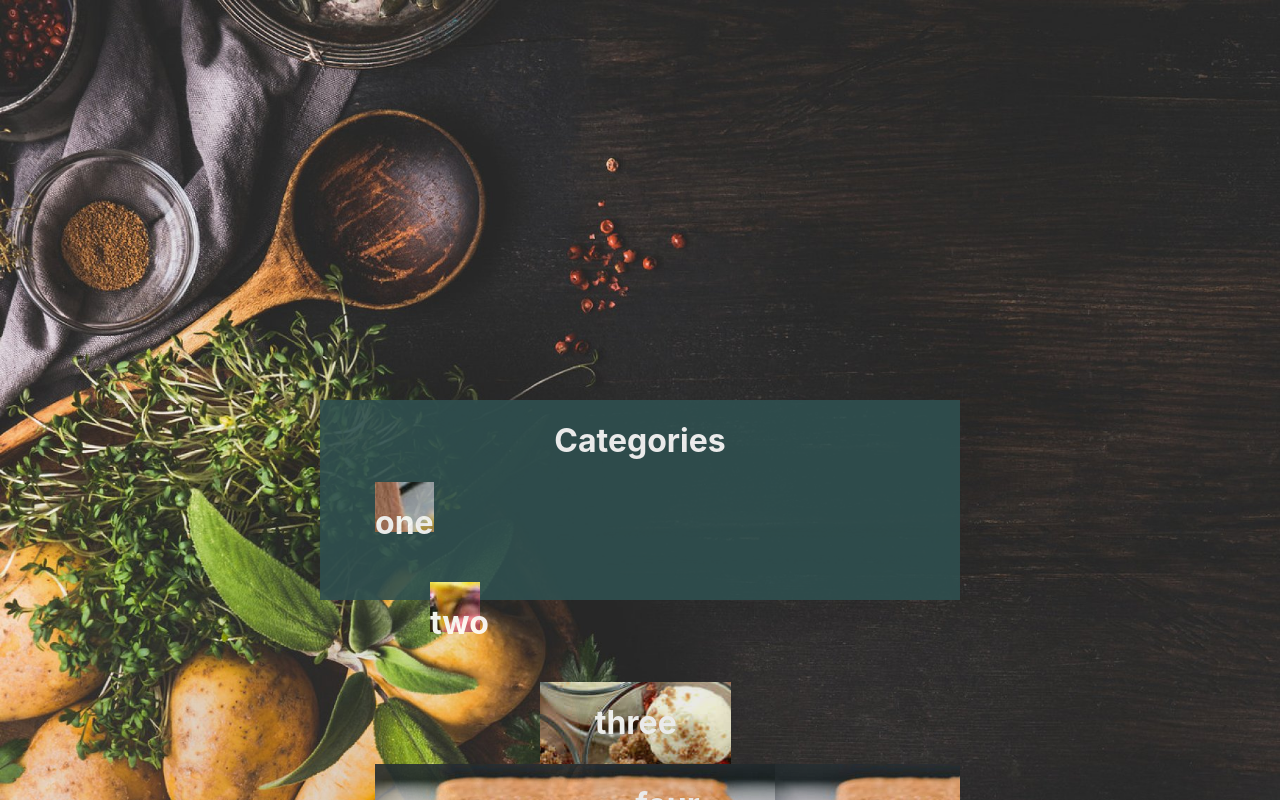
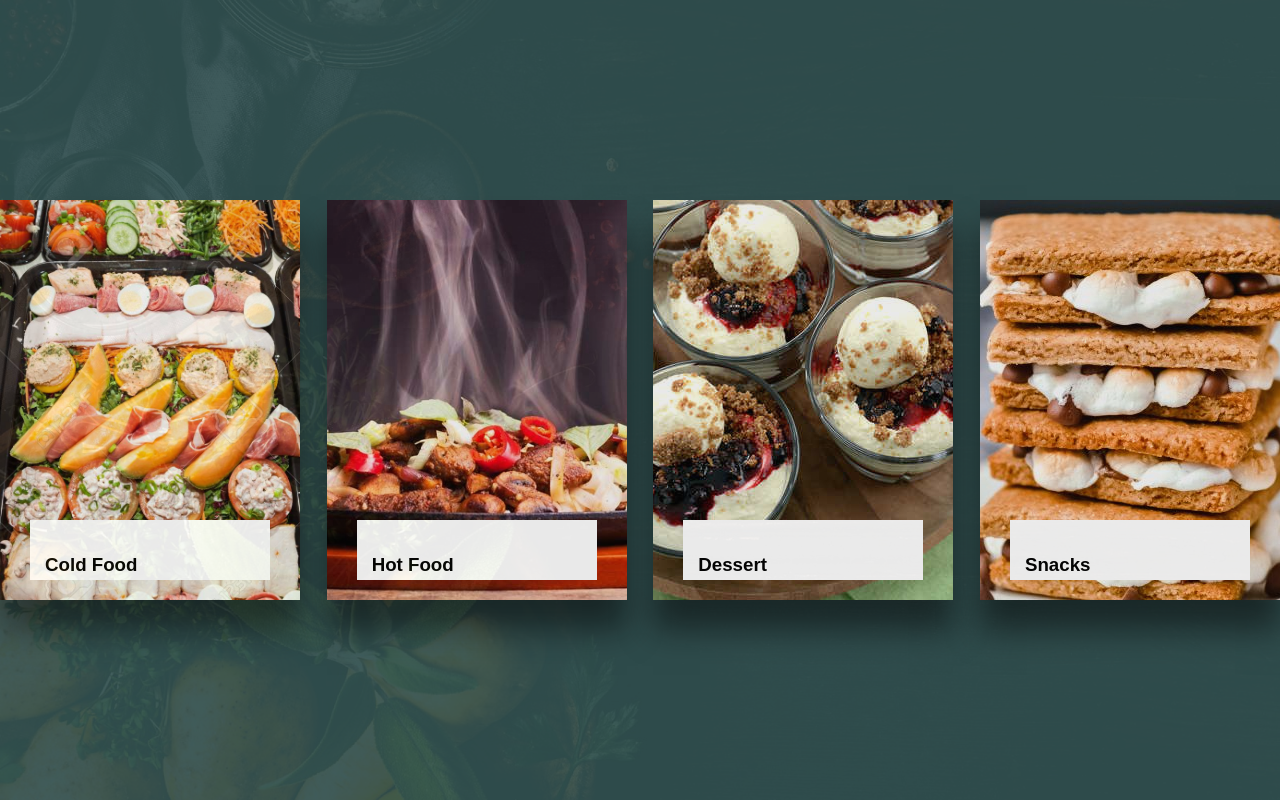
Before and after one commit to SambalOllek/Recept-Slutuppg-Frontend, a React (Create React App) app in the folder recept-slutuppg-frontend/: page / in a window 1280 px wide. Built offline with nearby package versions, Linux system fonts and the light colour scheme.

Commit message:
Category page implemented

```diff
--- a/recept-slutuppg-frontend/src/Categories.js
+++ b/recept-slutuppg-frontend/src/Categories.js
@@ -1,31 +1,85 @@
 import React from 'react';
-import './FirstPage.scss';
+
 import './Categories.scss';
+import { FetchCategories } from "./services/Service";
+import cold from "./assets/cold.jpg";
+import hot from "./assets/hot.jpg";
+import dessert from "./assets/dessert.jpg";
+import snacks from "./assets/snacks.jpg";
+
 
 export default function Categories() {
+    const [categories, setCategory] = React.useState(undefined);
+
+    async function Categories() {
+        const Category = await FetchCategories();
+        setCategory(Category);
+
+    }
+
 
     return (
         <div>
             <div id="Hero">
-                <div id="Logger">
-                    <h1>Categories</h1>
+
+                <div id="Rear">
+
                     <div class="container">
-                        <div class="item item-1">
-                            <h1>one</h1>
+                        <div class="box">
+                            <div class="imgbox">
+                                <img src={cold}/>
+                            </div>
+                            <div class="content">
+                                <h3>Cold Food</h3>
+                                <p>lorem ipsum</p>
+                            </div>
+                        </div>
+
+                    <div class="box">
+                            <div class="imgbox">
+                                <img src={hot}/>
+                            </div>
+                            <div class="content">
+                                <h3>Hot Food</h3>
+                                <p>lorem ipsum</p>
+                            </div>
+                        </div>
+
+                    <div class="box">
+                            <div class="imgbox">
+                                <img src={dessert}/>
+                            </div>
+                            <div class="content">
+                                <h3>Dessert</h3>
+                                <p>lorem ipsum</p>
+                            </div>
+                        </div>
+
+                    <div class="box">
+                            <div class="imgbox">
+                                <img src={snacks}/>
+                            </div>
+                            <div class="content">
+                                <h3>Snacks</h3>
+                                <p>lorem ipsum</p>
+                            </div>
+                        </div>
+                        </div>
+                        </div>
+                        </div>
+                    {/* <div class="item item-1" onClick="">
+                            <h1>Hot Food</h1>
+
                         </div>
                         <div class="item item-2">
-                            <h1>two</h1>
-                            </div>
+                            <h1>Cold Food</h1>
+                        </div>
                         <div class="item item-3">
-                            <h1>three</h1>
-                            </div>
+                            <h1>Dessert</h1>
+                        </div>
                         <div class="item item-4">
-                            <h1>four</h1>
-                            </div>
+                            <h1>Snacks</h1> */}
 
-                    </div>
-                </div>
-            </div>
             <body>
 
             </body>
--- a/recept-slutuppg-frontend/src/Categories.scss
+++ b/recept-slutuppg-frontend/src/Categories.scss
@@ -1,44 +1,101 @@
-.container {
-    grid-template-rows: auto;
-    display:grid;
-    grid-template-columns: 50px 50px 50px 50px;
-    grid-template-rows: 50px 50px 50px 50px;
-    grid-column-gap: 5px;
+html,body {
+   font-family: 'Poppins', sans-serif;
+   background-color: darkslategrey;
+
+
+}
+#Hero {
+background-image:url("assets/cooking.jpg");
+background-repeat:no-repeat;
+height:100vh;
+background-size: cover;
+padding: 0 px;
+margin: 0px;
+}
+#Rear {
+background-color: darkslategrey;
+margin: 0;
+padding: 0;
+opacity:90%;
+display: flex;
+justify-content: center;
+align-items: center;
+min-height: 100vh;
+width: 100vw;
+
+}
+h1 {
+   color:white;
+   text-align:center;
 }
 
-.item-1 {
- grid-area: main;
- justify-self: start;
- background-image: url("assets/cold.jpg");
- grid-column-start: 2;
- grid-row-start: 1;
- grid-row-end: 2;
- grid-column-end: 4;
+.container {
+display: -ms-flexbox;
+display: -webkit-flex;
+  width: 1300px;
+  display: flex;
+  flex-wrap:wrap;
+  justify-content: space-between;
+  flex-direction: row;
 }
 
-.item-2 {
- grid-area: main;
- background-image: url("assets/hot.jpg");
- grid-column-start: 3;
- grid-row-start: 3;
- grid-column-end: 4;
- grid-row-end: 4;
+.box {
+   position: relative;
+   width: 300px;
+   height: 400px;
+   background: #000;
+   box-shadow: 0 30px  30px rgba(0,0,0,.5);
+   cursor: pointer;
+
 }
 
-.item-3 {
- grid-area: main;
- background-image: url("assets/dessert.jpg");
- grid-column-start: 5;
- grid-row-start: 5;
- grid-column-end: 6;
- grid-row-end: 6;
+.box .imgbox {
+   position: absolute;
+   top: 0;
+   left: 0;
+   width:100%;
+   height: 100%;
+
 }
 
-.item-4 {
- grid-area: main;
- background-image: url("assets/snacks.jpg");
- grid-column-start: 2;
- grid-row-start: 7;
- grid-column-end: 8;
- grid-row-end: 8;
+
+
+.box .imgbox img {
+   position: absolute;
+   top: 0;
+   left: 0;
+   width: 100%;
+   height:100%;
+   object-fit: cover;
+   transition: .5s;
 }
+
+.box:hover .imgbox img {
+opacity: 0;
+}
+
+.box .content {
+   position: absolute;
+   bottom: 20px;
+   left: 10%;
+   width: 80%;
+   height: 60px;
+   background: #fff;
+   transition: .5s;
+   overflow: hidden;
+
+   padding: 15px;
+   box-sizing: border-box;
+}
+
+.box:hover .content {
+   width:100%;
+   height:100%;
+   bottom: 0;
+   left: 0;
+}
+
+.box:hover .content p {
+   opacity: 1;
+   transition-delay: 0.5s;
+}
--- a/recept-slutuppg-frontend/src/Recipes.js
+++ b/recept-slutuppg-frontend/src/Recipes.js
@@ -9,7 +9,7 @@ export default function Recipes() {
                 <div id="Logger">
                     <h1>Recipes</h1>
                     <div id ="category">
-
+                        <button id="new">Add new recipe</button>
                     </div>
                 </div>
             </div>
--- a/recept-slutuppg-frontend/src/index.js
+++ b/recept-slutuppg-frontend/src/index.js
@@ -6,6 +6,7 @@ import * as serviceWorker from './serviceWorker';
 import FirstPage from './FirstPage.js';
 import NewRec from './NewRec.js';
 import Categories from './Categories.js';
+import Recipes from './Recipes.js';
 
 ReactDOM.render(<Categories/>, document.getElementById('root'));
 
--- a/recept-slutuppg-frontend/src/services/Service.js
+++ b/recept-slutuppg-frontend/src/services/Service.js
@@ -1,3 +1,27 @@
-export async function Service() {
+export async function FetchRecipes() {
+    const result = await fetch(`/slutprojekt-backend/entities/Recept`, {
+        method: "GET"
+    });
 
+    if (result.ok) {
+        const data = await result.json();
+        console.log(data);
+
+        return data;
+    }
+    throw new Error("Kunde inte hämta data!");
 }
+
+export async function FetchCategories() {
+    const result = await fetch(`/slutprojekt-backend/entities/Category`, {
+        method: "GET"
+    });
+
+    if (result.ok) {
+        const data = await result.json();
+        console.log(data);
+
+        return data;
+    }
+    throw new Error("Kunde inte hämta data!");
+}
```
Also changed, not shown: recept-slutuppg-frontend/src/assets/FetchRecipes.js (deleted, +0 -13 lines), recept-slutuppg-frontend/src/services/recipeService.js (deleted, +0 -9 lines), recept-slutuppg-frontend/src/Recipes.scss (added), recept-slutuppg-frontend/src/assets/cold.jpg, recept-slutuppg-frontend/src/assets/hot.jpg.
